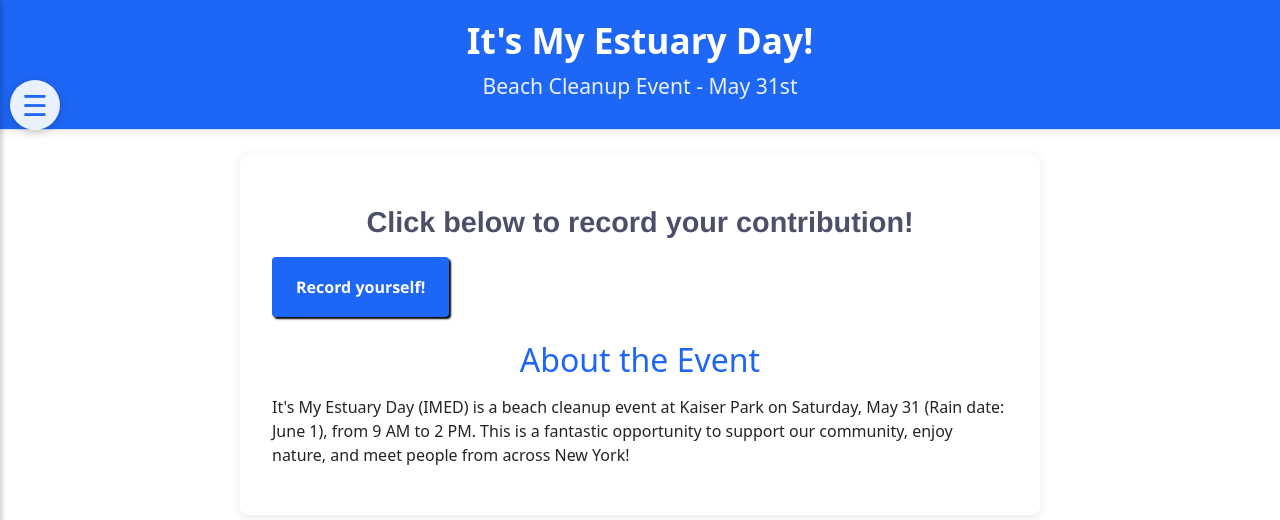
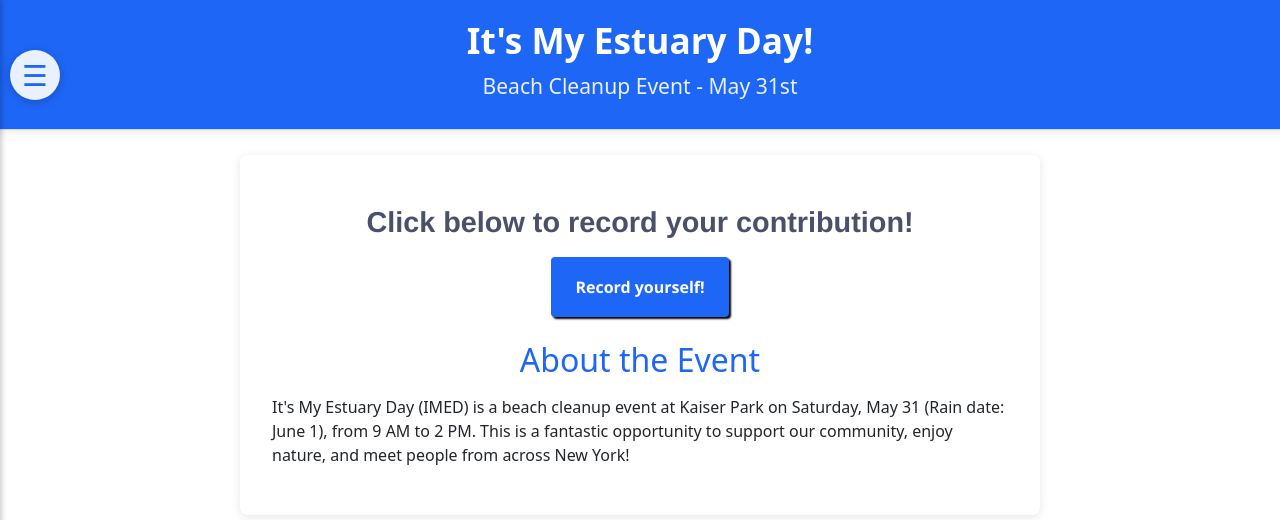
Before and after one commit to Hahalxl/soapbox, a Flask app: page / in a window 1280 px wide; the page is wider, and only the part inside the window is pictured. Shown: the top 520 px of that part. Run offline with Flask 3, Linux system fonts and the light colour scheme.

Commit message:
Changed css

```diff
--- a/data/5312025.csv
+++ b/data/5312025.csv
@@ -12,3 +12,7 @@ Sigma Alexqwwq Dewey,24220398,boonstraronnan@gmail.com,Xaverian High School
 John Skibidi mewer,213213123,boonstraronnan@gmail.com,Billion Oyster Project
 Han Soe Gyat,243231321,alexanderl334@nycstudents.net,Brooklyn Italians Soccer Club
 Sigma Alex Gyat,12312,alexanderl334@nycstudents.net,Brooklyn Italians Soccer Club
+Han Gyat Soe,313123131,330849489apple@gmail.com,Brooklyn Italians Soccer Club
+Sigma Alex Skibidi mewer,242203982,hahalxlpro@gmail.com,Brooklyn Italians Soccer Club
+Alex  Dewey,321312321,boonstraronnan@gmail.com,Brooklyn Italians Soccer Club
+Alex  Dewey,242203982,hahalxlpro@gmail.com,Brooklyn Italians Soccer Club
--- a/static/style/style.css
+++ b/static/style/style.css
@@ -77,6 +77,7 @@ body {
 }
 
 @media (max-width: 768px) {
+
   .header-text-1 {
     width: 80%;
     font-size: 1.5rem;
@@ -177,6 +178,7 @@ body {
 }
 
 .dropdown {
+
   position: relative;
   width: 100%;
   font-family: inherit;
@@ -282,7 +284,7 @@ body {
   font-family: "Segoe UI", "Roboto", Arial, sans-serif;
 }
 
-/* Sidebar styles */
+
 .sidebar {
   position: fixed;
   top: 0;
@@ -458,9 +460,11 @@ body {
   transition: background-color 0.3s ease;
   margin-bottom: 1.5rem;
   width: auto;
-  display: inline-block;
+  display: block;
   text-align: center;
   white-space: nowrap;
+  margin-left: auto;
+  margin-right: auto;
 }
 
 /* mobile */
@@ -595,10 +599,13 @@ footer .btn-floating img {
 
 
 .sidebar-toggle-btn {
-  top: 80px;
+  top: 50px;
 }
 
 
 #mainContent {
   margin-top: 0;
 }
+.footer-end{
+  margin-top: 10px;
+}
--- a/templates/error.html
+++ b/templates/error.html
@@ -5,6 +5,6 @@
     <title>Title</title>
 </head>
 <body>
-
+    <h1>Go back home, refresh</h1>
 </body>
 </html>
```
